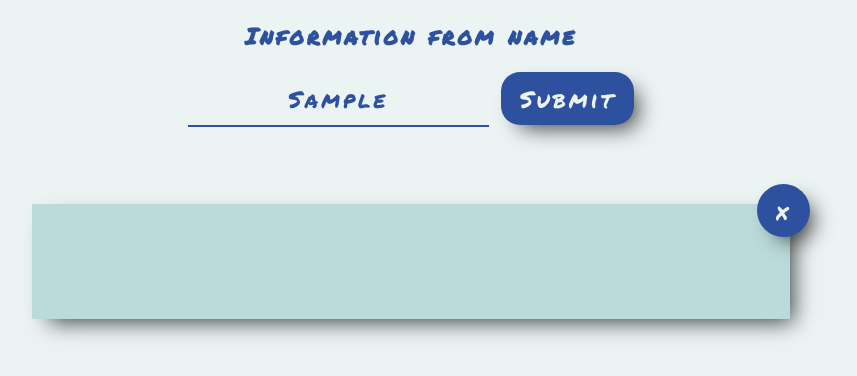
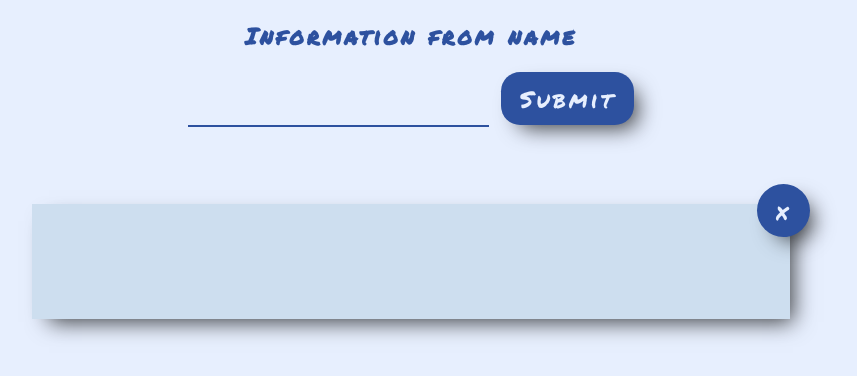
Before and after one commit to KlimaGi/ca-type-name-age, a plain HTML site: page index.html in a window 1280 px wide. Both pictures are taken after typing "Sample" into the empty fields and a click on the button "Submit". Shown: the whole page, without its empty margins (229-1086 px from the left). Drawn offline with Linux system fonts and the light colour scheme; no server answers; a web font is replaced by a local one.

Commit message:
all api works, some style corrections

```diff
--- a/index.html
+++ b/index.html
@@ -19,8 +19,8 @@
       <button type="submit">Submit</button>
     </form>
 
-    <div id="output-text">
-      <button id="btn-clear">x</button>
+    <div id="output-block">
+      <!-- <button id="btn-clear">x</button> -->
       <p id="output"></p>
     </div>
 
--- a/script.js
+++ b/script.js
@@ -1,5 +1,6 @@
 let nameFormEl = document.querySelector("#name-form");
 let outputEl = document.querySelector("#output");
+let outputBlockEl = document.querySelector("#output-block");
 
 nameFormEl.addEventListener("submit", (event) => {
   event.preventDefault();
@@ -10,7 +11,6 @@ nameFormEl.addEventListener("submit", (event) => {
   fetch(`https://api.agify.io?name=${searchName}`)
     .then((res) => res.json())
     .then((data) => {
-      console.log("age", data);
       let age = data.age;
       let ageText = `Age of ${searchName} is ${age}. `;
       outputEl.textContent += ageText;
@@ -19,9 +19,9 @@ nameFormEl.addEventListener("submit", (event) => {
   fetch(`https://api.genderize.io?name=${searchName}`)
     .then((res) => res.json())
     .then((data) => {
-      console.log("gender", data);
       let gender = data.gender;
       let probability = data.probability;
+      console.log("gender probability", probability);
       let text = `${searchName} is ${gender} (probability ${
         probability * 100
       }%). `;
@@ -31,6 +31,20 @@ nameFormEl.addEventListener("submit", (event) => {
   fetch(`https://api.nationalize.io?name=${searchName}`)
     .then((res) => res.json())
     .then((data) => {
-      console.log("nationalize", data);
+      let countryId = data.country[0].country_id;
+      let probability = data.country[0].probability.toFixed(2);
+      let nationalityText = `${searchName} is ${countryId} (probability ${probability}%). `;
+      outputEl.textContent += nationalityText;
     });
+
+  nameFormEl.reset();
+
+  let deleteBtn = document.createElement("button");
+  deleteBtn.classList.add("btn-clear");
+  deleteBtn.textContent = "x";
+  outputBlockEl.append(deleteBtn);
+
+  deleteBtn.addEventListener("click", () => {
+    outputEl.textContent = "";
+  });
 });
--- a/style.css
+++ b/style.css
@@ -2,7 +2,8 @@
 :root {
   --color-black: rgba(0, 0, 0, 0.75);
   --color-dark-blue: hsl(221, 56%, 40%);
-  --color-light-blue: hsl(180, 21%, 94%);
+  --color-light-blue: hsl(218, 92%, 95%);
+  --color-mid-blue: hsl(210, 52%, 87%);
 }
 * {
   font-family: "Permanent Marker", cursive;
@@ -10,7 +11,7 @@
   font-size: 1.2rem;
   color: var(--color-dark-blue);
   text-align: center;
-  background-color: hsl(180, 21%, 94%);
+  background-color: var(--color-light-blue);
   /* font-family: "Splash", cursive; */
 }
 
@@ -18,15 +19,16 @@
   padding: 0.5rem 1rem;
   border-style: none;
   border-bottom: 2px solid var(--color-dark-blue);
-  background-color: hsl(180, 21%, 94%);
+  color: var(--color-dark-blue);
 }
+
 #name-form input:active {
   outline: none;
-  background-color: hsl(180, 21%, 94%);
+  color: var(--color-dark-blue);
 }
 #name-form input:focus {
   outline: none;
-  background-color: hsl(180, 21%, 94%);
+  color: var(--color-dark-blue);
 }
 #name-form button {
   padding: 0.5rem 1rem;
@@ -36,7 +38,7 @@
   border-style: none;
   border-radius: 1rem;
 }
-#btn-clear {
+.btn-clear {
   padding: 0.5rem 1rem;
   box-shadow: 10px 10px 21px -7px var(--color-black);
   background-color: var(--color-dark-blue);
@@ -47,7 +49,7 @@
   top: -20px;
   right: -20px;
 }
-#output-text {
+#output-block {
   width: 60%;
   margin: 4rem auto;
   padding: 0;
@@ -55,6 +57,6 @@
 }
 #output {
   padding: 3rem 2rem;
-  background-color: rgb(187, 218, 218);
+  background-color: var(--color-mid-blue);
   box-shadow: 10px 10px 21px -7px var(--color-black);
 }
```
Also changed, not shown: task.txt.
